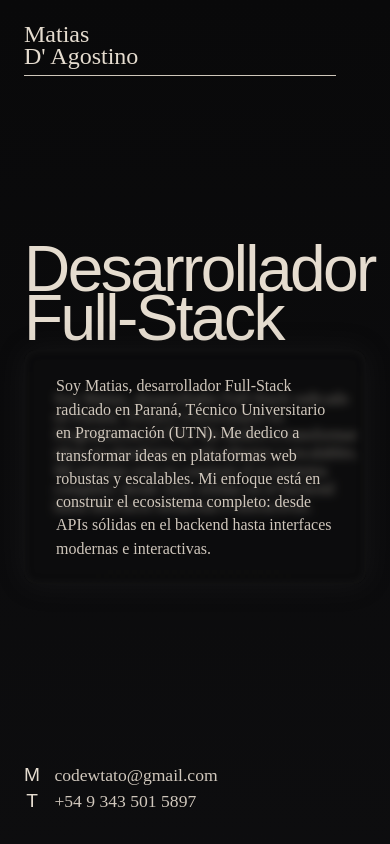
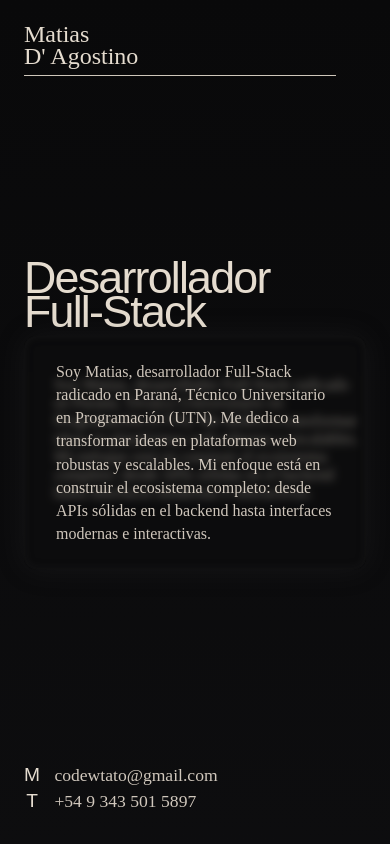
Before and after one commit to codewtato/mi-portfolio, a website built with Vite: page index.html in a window 390 px wide. Shown: the top 844 px of the page. Built offline with nearby package versions, Linux system fonts and the light colour scheme; a web font is replaced by a local one.

Commit message:
Adaptacion del hero para celulares

```diff
--- a/src/css/hero.css
+++ b/src/css/hero.css
@@ -11,10 +11,8 @@
     border-top: 1px solid rgba(229, 220, 207, 0.9);
     }
 
-    #hero h1 {
-    font-size: clamp(3rem, 3vw, 4.5rem);
 }
-}
+
 
 #hero {
     position: relative;
@@ -67,7 +65,7 @@
 
 #hero h1 {
     margin: 0;
-    font-size: clamp(4rem, 4vw, 5.5rem);
+    font-size: clamp(2.8rem, 8vw, 5.5rem);
     line-height: 0.76;
     letter-spacing: -0.04em;
     color: var(--cremita);
```
